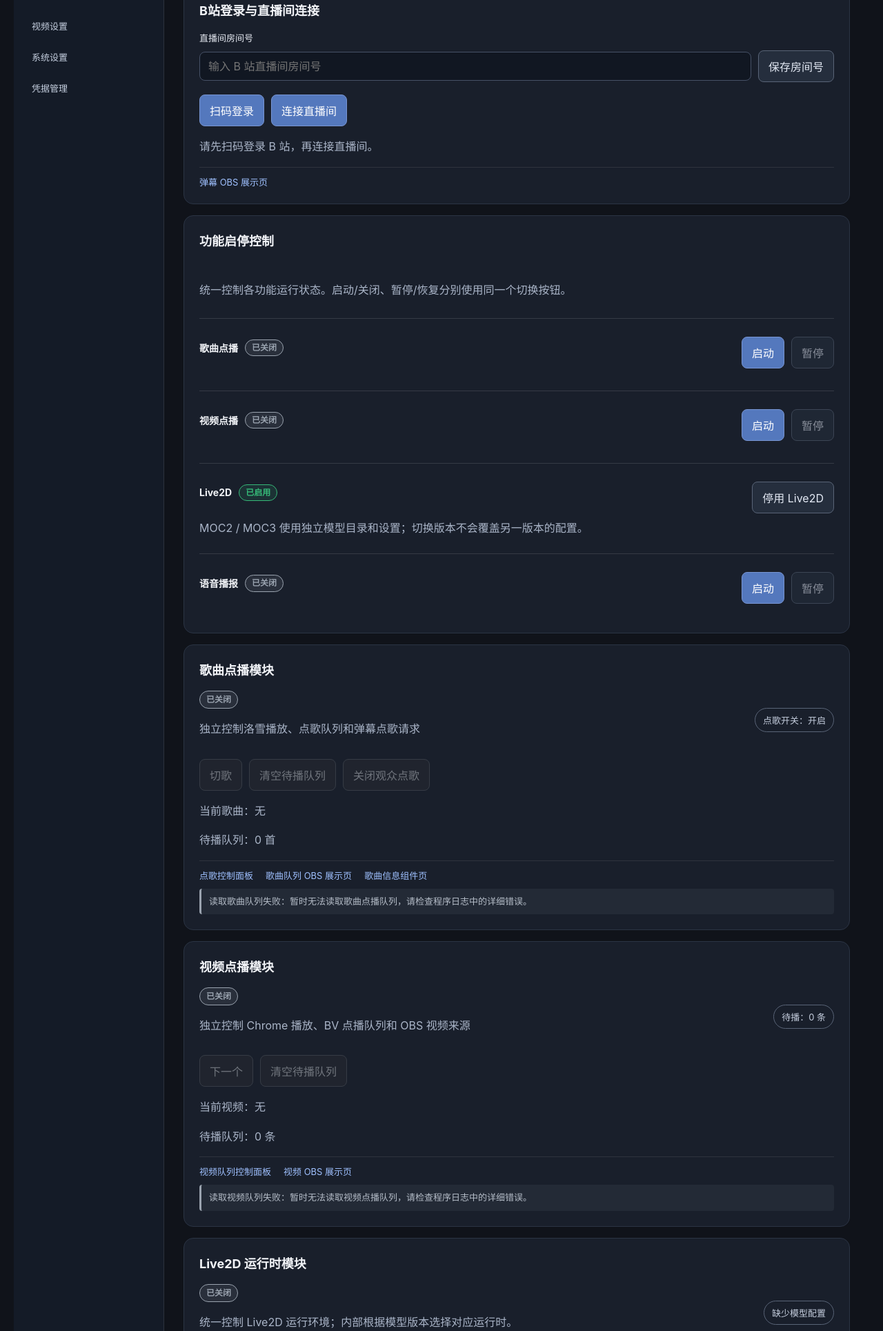
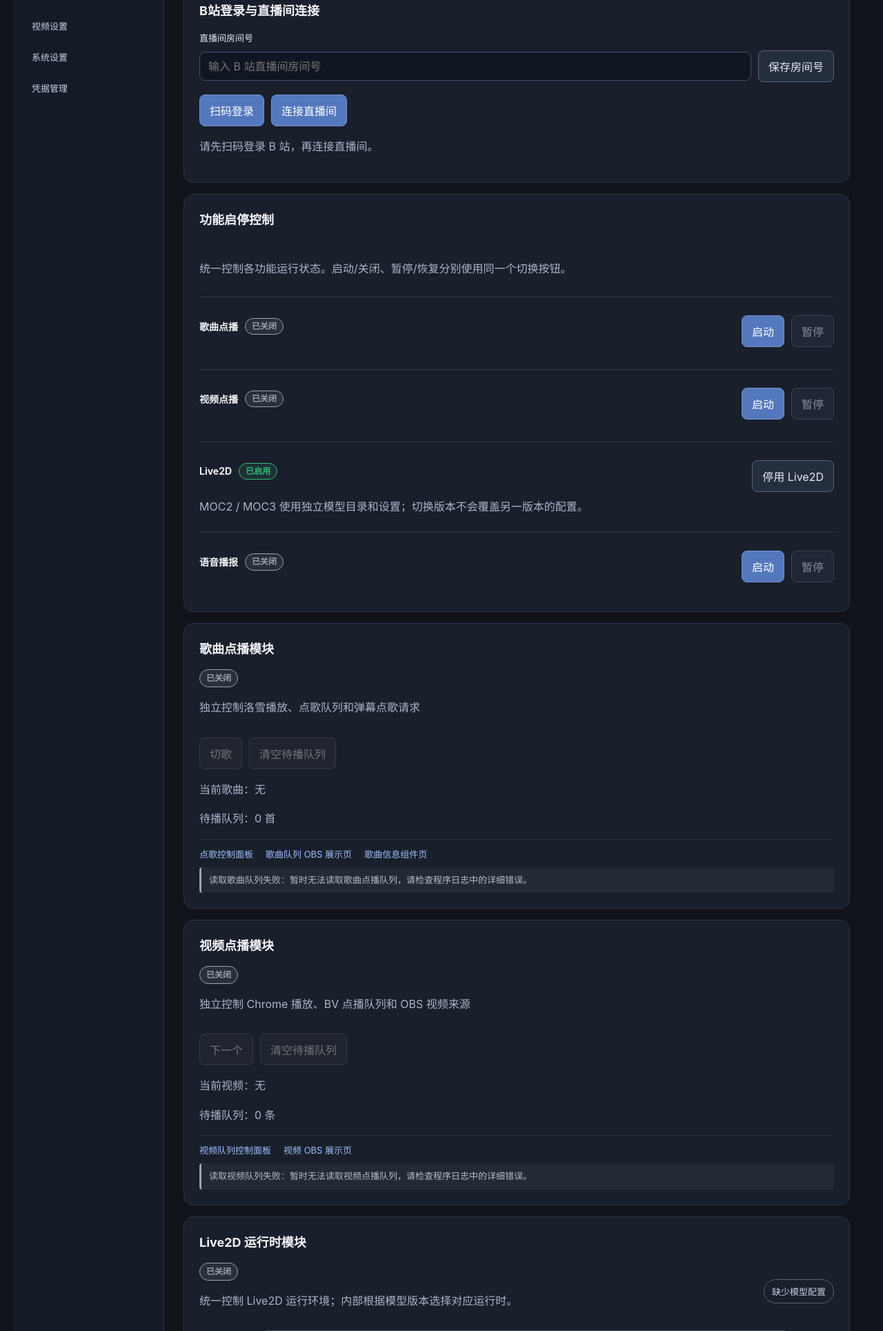
Before and after one commit to dongguo4812/Bili_Live_Danmaku, a Flask app: page / in a window 1280 px wide. Shown: the part 444-2373 px from the top of the page at 69% size. Run offline with Flask 3, Linux system fonts and the light colour scheme.

Commit message:
Simplify access center media module controls (#35)
* Simplify access center module controls

* Test simplified access center module controls

```diff
--- a/templates/index.html
+++ b/templates/index.html
@@ -57,9 +57,6 @@
         <button id="connection-toggle" type="button">连接直播间</button>
       </div>
       <p id="bili-action-message" class="muted" role="status">连接直播间前必须完成 B 站登录。</p>
-      <div class="module-links">
-        <a href="/danmaku/display" target="_blank" rel="noopener">弹幕 OBS 展示页</a>
-      </div>
       <div id="qr-area" class="qr-area" hidden>
         <img id="qr-image" alt="B站登录二维码">
         <div>
@@ -102,12 +99,10 @@
           <strong id="music-state">已关闭</strong>
           <p class="muted">独立控制洛雪播放、点歌队列和弹幕点歌请求</p>
         </div>
-        <span id="music-request-state" class="status-pill">点歌开关：开启</span>
       </div>
       <div class="inline-controls action-controls module-operation-controls">
         <button id="music-skip" type="button" class="secondary-button" disabled>切歌</button>
         <button id="music-clear" type="button" class="secondary-button" disabled>清空待播队列</button>
-        <button id="music-toggle-request" type="button" class="secondary-button" disabled>关闭观众点歌</button>
       </div>
       <p id="music-current" class="muted">当前歌曲：无</p>
       <p id="music-queue" class="muted">待播队列：0 首</p>
@@ -116,7 +111,7 @@
         <a href="/music/display" target="_blank" rel="noopener">歌曲队列 OBS 展示页</a>
         <a href="/music/widget" target="_blank" rel="noopener">歌曲信息组件页</a>
       </div>
-      <p id="music-message" class="muted module-operation-message" role="status">歌曲模块未启动，启动后可进行切歌、清空队列和观众点歌开关操作。</p>
+      <p id="music-message" class="muted module-operation-message" role="status">歌曲模块未启动，启动后可进行切歌和清空队列操作。</p>
     </section>
 
     <section class="panel">
@@ -126,7 +121,6 @@
           <strong id="video-state">已关闭</strong>
           <p class="muted">独立控制 Chrome 播放、BV 点播队列和 OBS 视频来源</p>
         </div>
-        <span id="video-queue-count" class="status-pill">待播：0 条</span>
       </div>
       <div class="inline-controls action-controls module-operation-controls">
         <button id="video-next" type="button" class="secondary-button" disabled>下一个</button>
@@ -200,7 +194,6 @@
           ? "当前视频：" + current.title + (current.bvid ? "（" + current.bvid + "）" : "")
           : "当前视频：无";
         const queue = Array.isArray(data.queue) ? data.queue : [];
-        $("video-queue-count").textContent = "待播：" + queue.length + " 条";
         $("video-queue").textContent = "待播队列：" + queue.length + " 条" +
           (queue.length ? "（" + queue.slice(0, 4).map(x => x.title).join("、") + (queue.length > 4 ? "…" : "") + "）" : "");
         renderModuleOperations();
@@ -245,7 +238,7 @@
     function renderModuleOperations() {
       const musicReady = moduleOperationsAvailable("music");
       const videoReady = moduleOperationsAvailable("video");
-      ["music-skip", "music-clear", "music-toggle-request"].forEach(id => {
+      ["music-skip", "music-clear"].forEach(id => {
         $(id).disabled = !musicReady;
       });
       ["video-next", "video-clear"].forEach(id => {
@@ -365,10 +358,6 @@
         const queue = Array.isArray(data.queue) ? data.queue : [];
         $("music-queue").textContent = "待播队列：" + queue.length + " 首" +
           (queue.length ? "（" + queue.slice(0, 5).map(x => x.title).join("、") + (queue.length > 5 ? "…" : "") + "）" : "");
-        const enabled = data.song_request_enabled !== false;
-        $("music-request-state").textContent = "点歌开关：" + (enabled ? "开启" : "关闭");
-        $("music-toggle-request").textContent = enabled ? "关闭观众点歌" : "开启观众点歌";
-        $("music-toggle-request").dataset.enabled = String(enabled);
         renderModuleOperations();
       } catch (error) {
         $("music-message").textContent = "读取歌曲队列失败：" + error.message;
@@ -394,10 +383,6 @@
 
     $("music-skip").addEventListener("click", () => musicQueueAction({ action: "skip" }));
     $("music-clear").addEventListener("click", () => musicQueueAction({ action: "clear" }));
-    $("music-toggle-request").addEventListener("click", () => {
-      const enabled = $("music-toggle-request").dataset.enabled !== "true";
-      musicQueueAction({ action: "set_song_request", enabled });
-    });
 
     async function refreshStatus() {
       const pill = $("server-state");
```
Also changed, not shown: tests/test_access_center_controls.py (+17 -0 lines).
